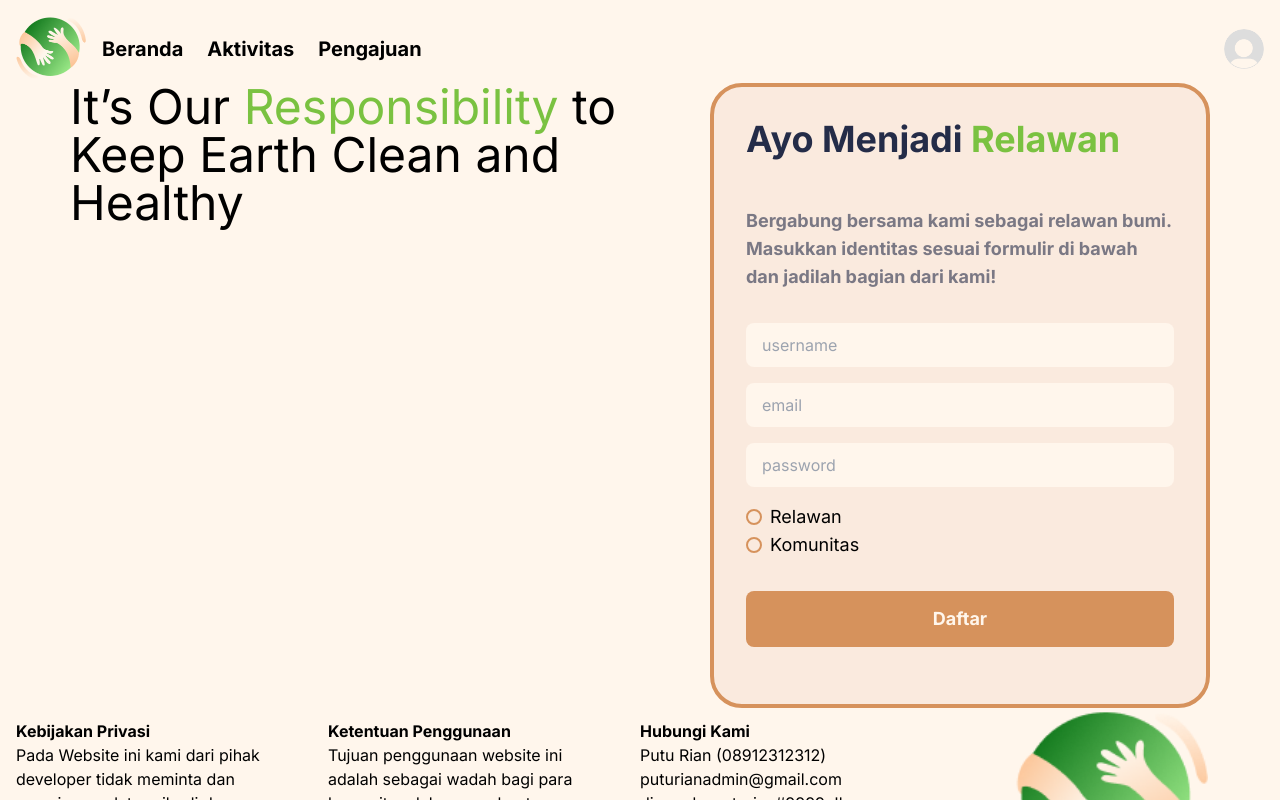
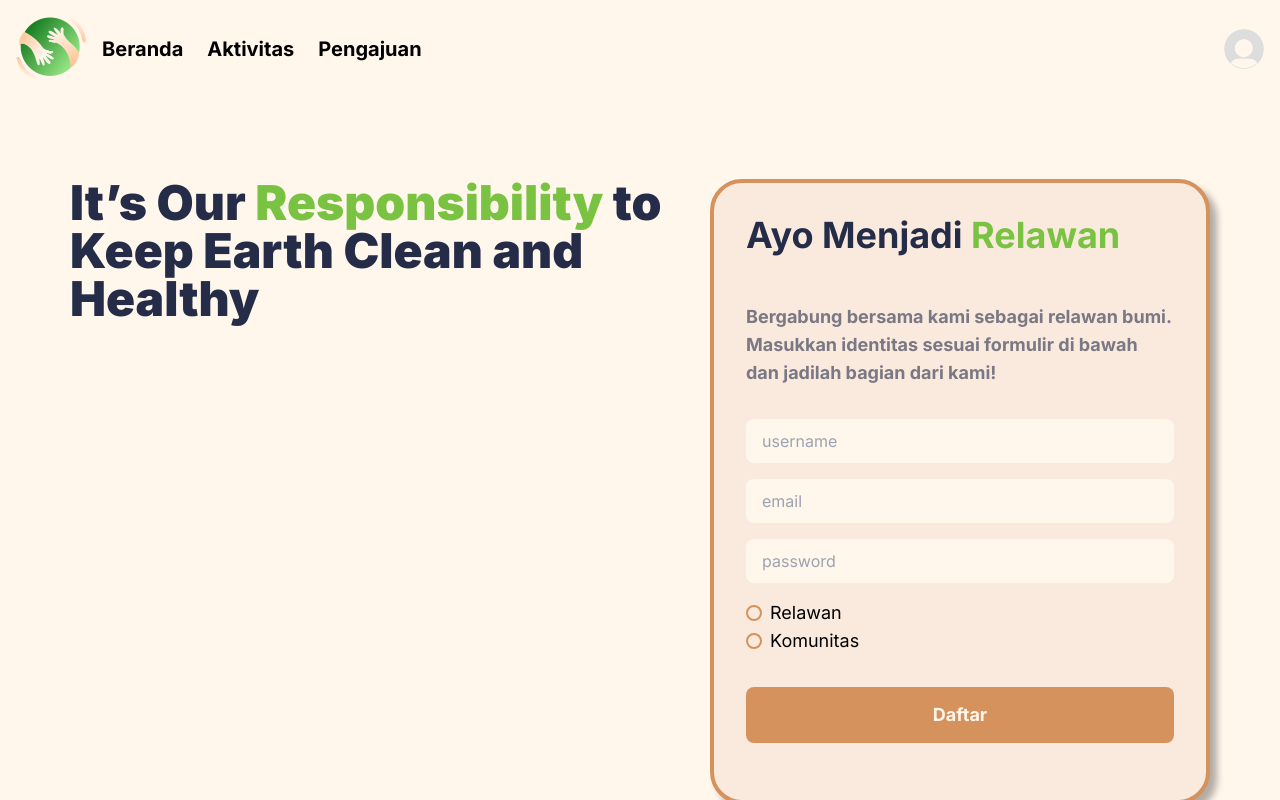
Before and after one commit to stevenchan7/web-gemastik-typescript-tailwind, a Next.js app in the folder client/web-gemastik/: page /daftar in a window 1280 px wide. Shown: the top 800 px of the page. Built offline with nearby package versions, Linux system fonts and the light colour scheme.

Commit message:
signup page style

```diff
--- a/client/web-gemastik/src/app/(auth)/daftar/page.tsx
+++ b/client/web-gemastik/src/app/(auth)/daftar/page.tsx
@@ -2,15 +2,15 @@ import SignupForm from "@/app/components/Signup/SignupForm"
 
 export default function RegisterPage() {
   return(
-    <div className="flex flex-col lg:flex-row justify-center">
-      <div className="basis-1/2">
-        <p className="text-5xl">
+    <div className="container mx-auto my-24 flex flex-col lg:flex-row justify-center items-center lg:items-start">
+      <div className="basis-1/2 my-8 lg:my-0 lg:pe-4">
+        <p className="text-5xl text-center lg:text-start font-black">
           It’s Our <span className="text-primary-text-green">Responsibility</span> to Keep Earth Clean and Healthy
         </p>
       </div>
 
-      <div className="flex flex-col p-8 h-[625px] w-[500px] bg-[#FAEADE] border-4 border-[#D6925C] rounded-[32px]">
-        <div className="text-primary-text-black mb-8">
+      <div className="flex flex-col p-8 h-[625px] w-[500px] bg-[#FAEADE] border-4 border-[#D6925C] rounded-[32px] shadow-[7px_7px_7px_0_rgba(0,0,0,0.3)]">
+        <div className="mb-8">
           <h2 className="text-4xl font-bold mb-12">Ayo Menjadi <span className="text-primary-text-green">Relawan</span></h2>
           <p className="text-lg font-bold text-primary-text-black/60">Bergabung bersama kami sebagai relawan bumi. Masukkan identitas sesuai formulir di bawah dan jadilah bagian dari kami!</p>
         </div>
--- a/client/web-gemastik/src/app/globals.css
+++ b/client/web-gemastik/src/app/globals.css
@@ -1,9 +1,17 @@
 @tailwind base;
 @tailwind components;
 @tailwind utilities;
+
+:root {
+  --text-primary-black: #242C48
+}
 
 * {
   box-sizing: border-box;
   margin: 0;
   padding: 0;
 }
+
+h1, h2, h3, h4, h5, h6, p {
+  color: var(--text-primary-black);
+}
```
